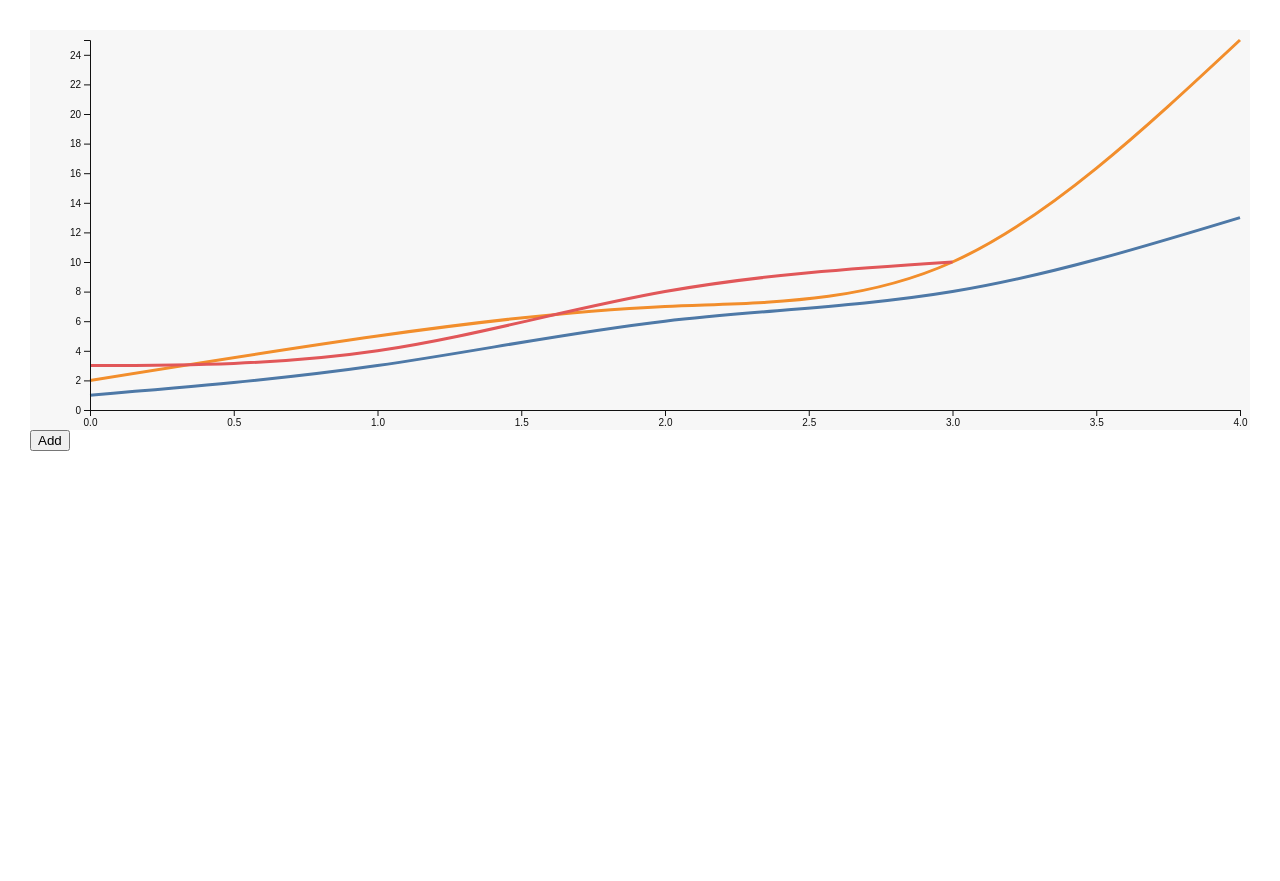
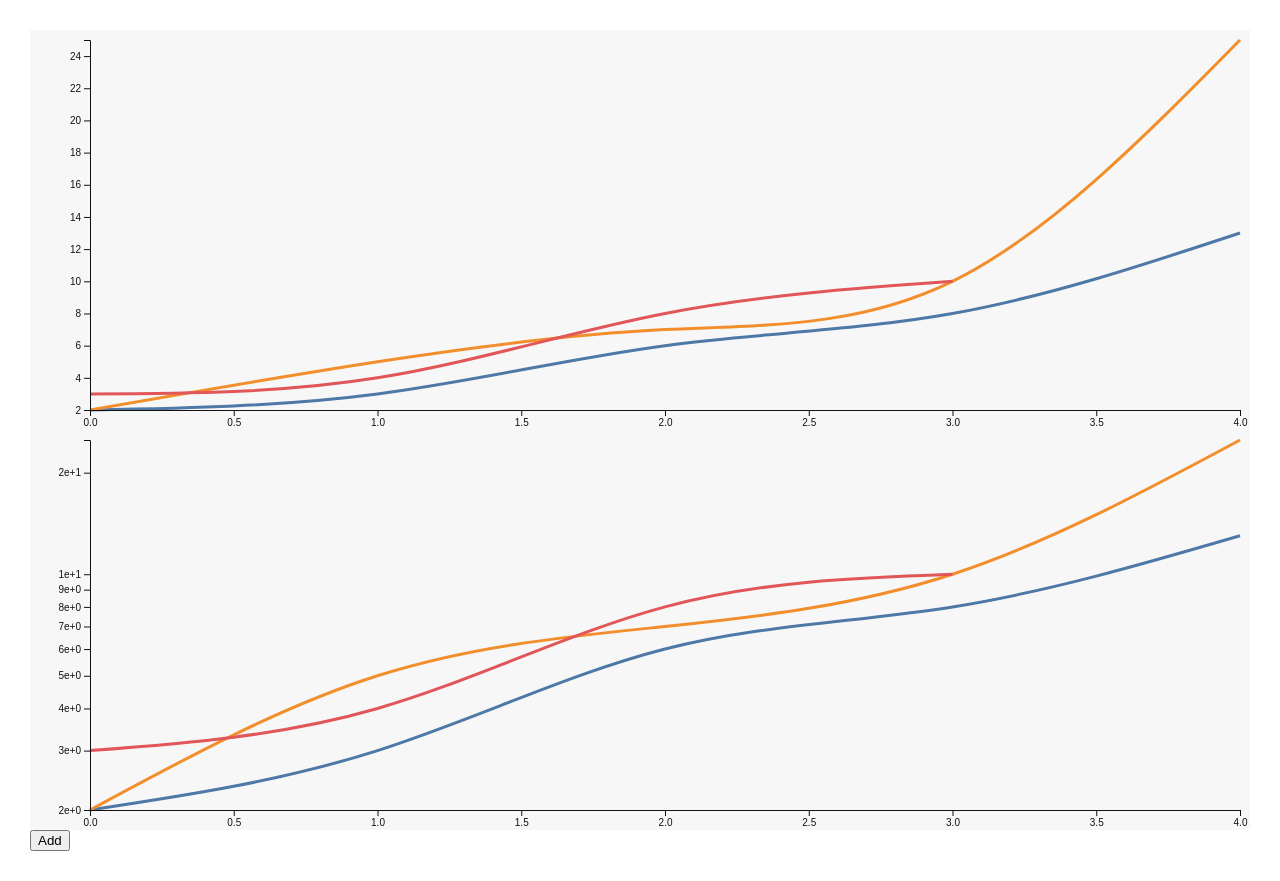
Before and after one commit to mattsoave/data-visualization-experiments, a Vue app: page / in a window 1280 px wide. Before the commit the page ends 800 px from the top, so only its background shows below. Built offline with nearby package versions, Linux system fonts and the light colour scheme.

Commit message:
Added lodash. Added options prop

```diff
--- a/package.json
+++ b/package.json
@@ -10,6 +10,7 @@
   "dependencies": {
     "core-js": "^2.6.5",
     "d3": "^5.16.0",
+    "lodash": "^4.17.15",
     "vue": "^2.6.10"
   },
   "devDependencies": {
--- a/src/App.vue
+++ b/src/App.vue
@@ -2,6 +2,9 @@
   <div id="app">
     <div style="height: 400px; background-color: #f7f7f7;">
       <VueLineChart :vals="values"/>
+    </div>
+    <div style="height: 400px; background-color: #f7f7f7;">
+      <VueLineChart :vals="values" :options="{y:{type:'log'}}"/>
     </div>
     <button @click="addValue">Add</button>
   </div>
@@ -18,7 +21,7 @@ export default {
   data() {
     return {
       values: [
-        [1, 3, 6, 8, 13],
+        [2, 3, 6, 8, 13],
         [2, 5, 7, 10, 25],
         [3, 4, 8, 10],
       ]
@@ -26,9 +29,10 @@ export default {
   },
   methods: {
     addValue() {
-      for (let j = 0; j < 30; j++) {
+      for (let j = 0; j < 20; j++) {
         for (let i = 0; i < this.values.length; i++) {
-          this.values[i].push(this.values[i][this.values[i].length - 1]*(0.2*Math.random()+1));
+          // this.values[i].push(this.values[i][this.values[i].length - 1]*((i/20+.1)*Math.random()+1));
+          this.values[i].push(Math.sin(this.values[i].length/20)*20 + 21);
         }
       }
 
--- a/src/components/VueLineChart.vue
+++ b/src/components/VueLineChart.vue
@@ -2,7 +2,7 @@
     <div class="container" ref="container">
         <svg class="svg" ref='svg'>
             <g>
-                <path v-for="(line, i) in lines" :d="line" :stroke='colors[i%10]' />
+                <path v-for="(line, i) in lines" :d="line" :stroke="colors[i%10]" :key="`${unique}${i}`" />
             </g>
             <g class="x-axis"></g>
             <g class="y-axis"></g>
@@ -13,6 +13,7 @@
 
 <script>
   import * as d3 from 'd3';
+  import * as _ from 'lodash';
 
   window.d2 = d3;
 
@@ -24,7 +25,7 @@
 
         svg: null,
         x: d3.scaleLinear(),
-        y: d3.scaleLinear(),
+        // y: d3.scaleLog(),
         lines: [],
 
         colors: d3.schemeTableau10,
@@ -33,10 +34,8 @@
           width: null,
           height: null
         },
-        d3Parameters: {
-          xScale: d3.scaleLinear(),
-          yScale: d3.scaleLinear(),
-        }
+
+        unique: null,
       };
     },
     props: {
@@ -45,12 +44,19 @@
         default() {
           return [];
         },
+      },
+      options: {
+        type: Object,
+        default() {
+          return {};
+        }
       }
     },
     created() {
       for (let i = 0; i < 50; i++) {
         this.data.push(Math.pow(i, 2 + Math.random() * .1));
       }
+      this.unique = Math.random();
     },
     watch: {
       vals() {
@@ -76,17 +82,21 @@
         // Set the y-scale
         this.y
           .range([this.geometry.height - 20, 10])
-          .domain([this.processed.extremes.yMin, this.processed.extremes.yMax]);
+          .domain([
+            // Temp: for log scales, ensure we don't start at 0
+            Math.max(this.processed.extremes.yMin, this.opts.y.type === 'log' ? 1 : null),
+            this.processed.extremes.yMax
+          ]);
 
         // Assign the scales to the axes
         d3.axisLeft().scale(this.x);
         d3.axisBottom().scale(this.y);
 
-        d3.select("g.x-axis")
+        this.svg.select("g.x-axis")
           .attr("transform", "translate(0," + (this.geometry.height - 20) + ")")
           .call(d3.axisBottom(this.x));
 
-        d3.select("g.y-axis")
+        this.svg.select("g.y-axis")
           .attr("transform", "translate(60,0)")
           .call(d3.axisLeft(this.y));
 
@@ -94,7 +104,7 @@
         //
         const path = d3.line().curve(d3.curveNatural)
           .x((d, i) => this.x(i))
-          .y(d => this.y(d))
+          .y(d => this.y(d));
         this.lines = this.processed.vals.map(i => path(i));
       },
     },
@@ -111,19 +121,38 @@
         const extremes = {
           xMin: 0,
           xMax: 0,
-          yMin: 0,
-          yMax: null
+          yMin: Infinity,
+          yMax: 0
         };
 
         for (const valArr of processed.vals) {
           if (valArr.length - 1 > extremes.xMax) extremes.xMax = valArr.length - 1;
 
           const yMax = Math.max(...valArr);
+          const yMin = Math.min(...valArr);
           if (yMax > extremes.yMax) extremes.yMax = yMax;
+          if (yMin < extremes.yMin) extremes.yMin = yMin;
         }
         processed.extremes = extremes;
 
         return processed;
+      },
+      opts() {
+        const defaultOptions = {
+          y: {
+            type: 'linear'
+          }
+        };
+        return _.merge({}, defaultOptions, this.options);
+      },
+      y() {
+        let y;
+        if (this.opts.y && this.opts.y.type === "log") {
+          y = d3.scaleLog();
+        } else {
+          y = d3.scaleLinear();
+        }
+        return y;
       }
     }
   };
```
Also changed, not shown: 1 other file (tests, documents, lock files or other folders).
